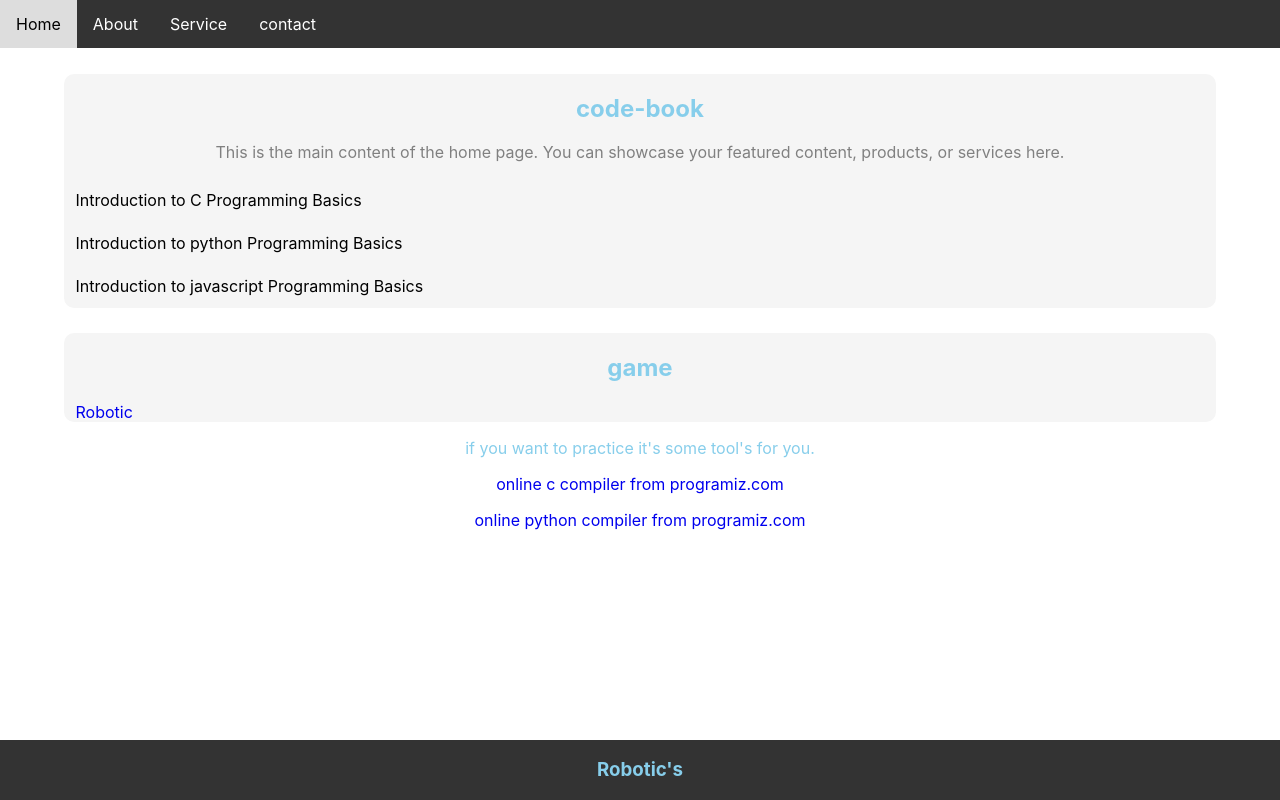
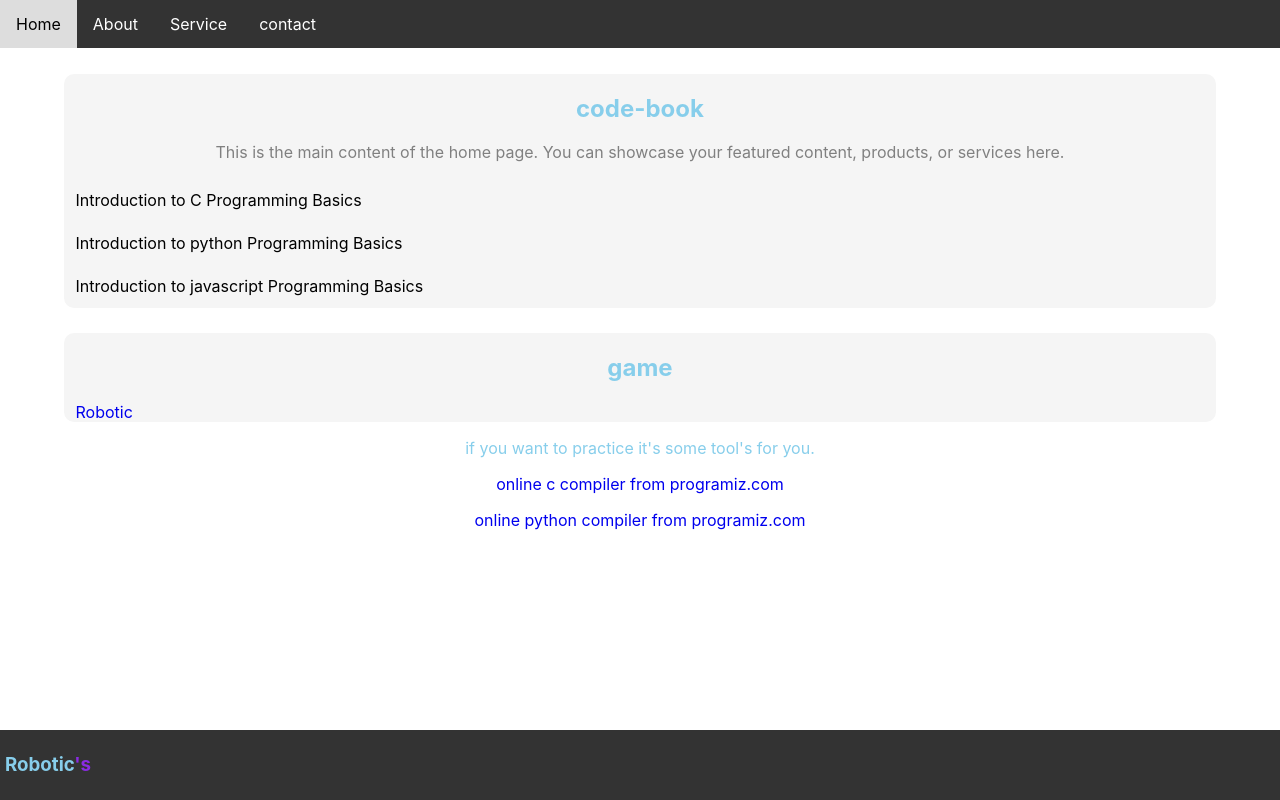
Before and after one commit to Bhandekunal16/dashboard, a React (Create React App) app: page / in a window 1280 px wide. Built offline with nearby package versions, Linux system fonts and the light colour scheme.

Commit message:
it is good

```diff
--- a/src/App.css
+++ b/src/App.css
@@ -59,7 +59,6 @@
 .footerContent {
   background-color: #333;
   color: white;
-  text-align: center;
   height: auto;
   width: 100%;
   position: absolute;
--- a/src/components/footer.js
+++ b/src/components/footer.js
@@ -3,7 +3,7 @@ import React from "react";
 const Footer = () => {
   return (
     <div className="footerContent">
-      <h3 style={{color: "skyblue"}}>Robotic's</h3>
+      <h3 style={{color: "skyblue", padding: "5px 5px"}}>Robotic<span style={{color:"blueviolet"}}>'s</span></h3>
     </div>
   );
 };
```
